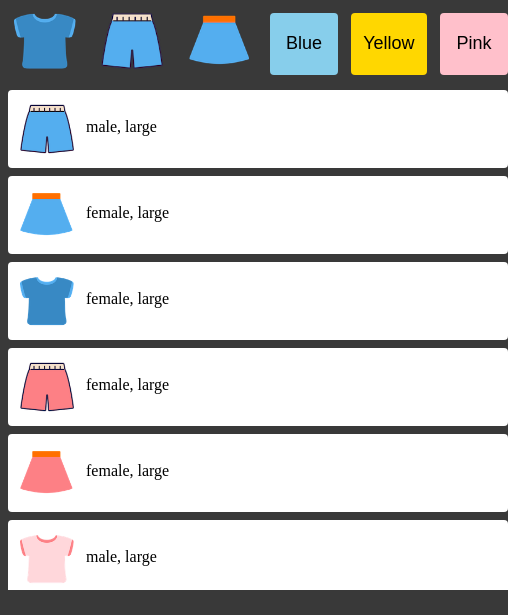
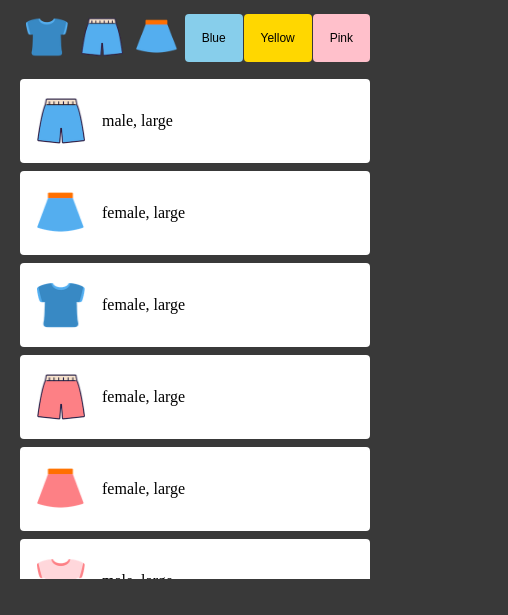
Before and after one commit to sibiwol/minigame, a plain HTML site: page index.html in a window 390 px wide. Shown: the part 179-794 px from the top of the page, 508 px wide, since content can reach past the window. Drawn offline with Linux system fonts and the light colour scheme.

Commit message:
반응형

```diff
--- a/style.css
+++ b/style.css
@@ -7,6 +7,11 @@
   --interval-small: 8px;
 
   --with-contain: 500px;
+  --with-btn: 68px;
+  --height-btn: 62px;
+  --with-item: 54px;
+
+  --font-size-medium: 18px;
 }
 body {
   background-color: var(--color-black);
@@ -44,10 +49,10 @@ button {
 }
 .menu__btn {
   border-radius: 4px;
-  min-height: 62px;
-  min-width: 68px;
+  min-height: var(--height-btn);
+  min-width: var(--with-btn);
   cursor: pointer;
-  font-size: 18px;
+  font-size: var(--font-size-medium);
   transition: 200ms ease;
 }
 .menu__btn:hover {
@@ -59,8 +64,8 @@ button {
   padding: var(--interval-medium);
 }
 .btn-img {
-  max-height: 62px;
-  max-width: 68px;
+  max-height: var(--height-btn);
+  max-width: var(--with-btn);
 }
 .blue {
   background-color: skyblue;
@@ -91,7 +96,7 @@ button {
   cursor: pointer;
 }
 .item__img {
-  max-width: 54px;
+  max-width: var(--with-item);
 }
 .item__description {
   margin-left: var(--interval-medium);
@@ -100,3 +105,18 @@ button {
 .invisible {
   display: none;
 }
+
+@media screen and (max-width: 768px) {
+  :root {
+    --interval-large: 76px;
+    --interval-medium: 17px;
+    --interval-small: 8px;
+
+    --with-contain: 350px;
+    --with-btn: 48px;
+    --height-btn: 42px;
+    --with-item: 48px;
+
+    --font-size-medium: 12px;
+  }
+}
```
